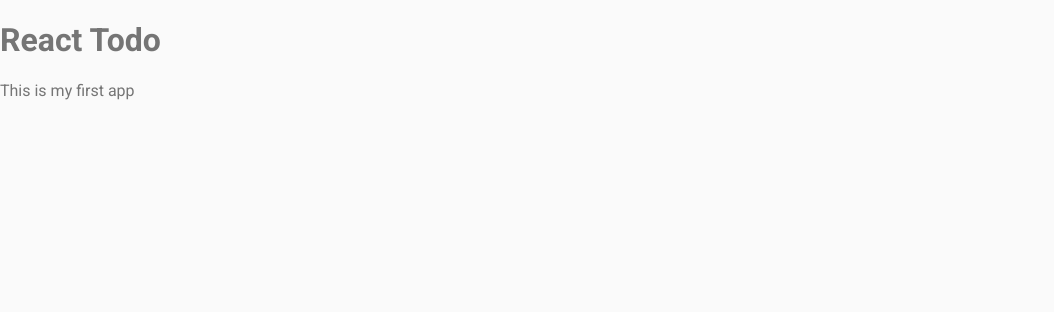
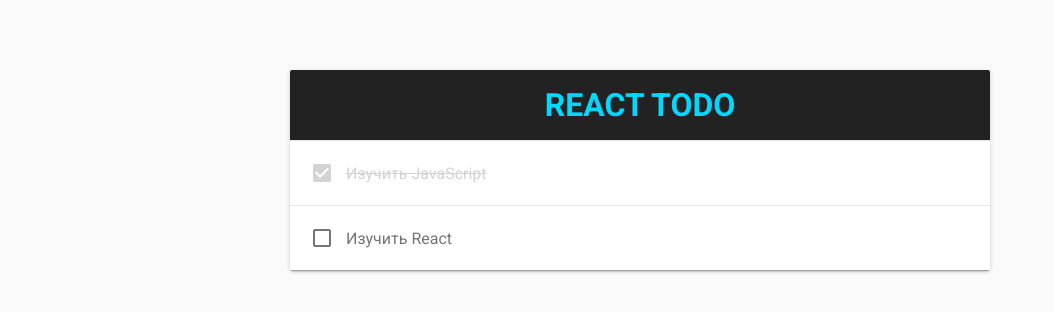
Before and after one commit to heySasha/react-basics, a React app: page / in a window 1280 px wide. Shown: the top 312 px of the page, without its empty margins (0-1054 px from the left). Built offline with nearby package versions, Linux system fonts and the light colour scheme.

Commit message:
creating a layout

```diff
--- a/src/App.jsx
+++ b/src/App.jsx
@@ -1,8 +1,56 @@
 import React from 'react';
 import ReactDOM from 'react-dom';
 
+/*
 const title = React.createElement('h1', null, 'React Todo');
 const subtitle = React.createElement('p', { className: 'subtitle' }, 'This is my first app');
 const container = React.createElement('div', null, title, subtitle);
+*/
 
-ReactDOM.render(container, document.getElementById('root'));
+/*
+function App() {
+    return (
+        <div>
+            <h1>React Todo</h1>
+            <p className="subtitle">This is my first app</p>
+        </div>
+    );
+}
+*/
+
+function App() {
+    return (
+        <main>
+            <header>
+                <h1>React Todo</h1>
+            </header>
+            <section className="todo-list">
+                <div className="todo completed">
+                    <button className="checkbox icon">
+                        <i className="material-icons">check_box</i>
+                    </button>
+
+                    <span className="todo-title">Изучить JavaScript</span>
+
+                    <button className="delete icon">
+                        <i className="material-icons">delete</i>
+                    </button>
+                </div>
+
+                <div className="todo">
+                    <button className="checkbox icon">
+                        <i className="material-icons">check_box_outline_blank</i>
+                    </button>
+
+                    <span className="todo-title">Изучить React</span>
+
+                    <button className="delete icon">
+                        <i className="material-icons">delete</i>
+                    </button>
+                </div>
+            </section>
+        </main>
+    );
+}
+
+ReactDOM.render(<App />, document.getElementById('root'));
```
